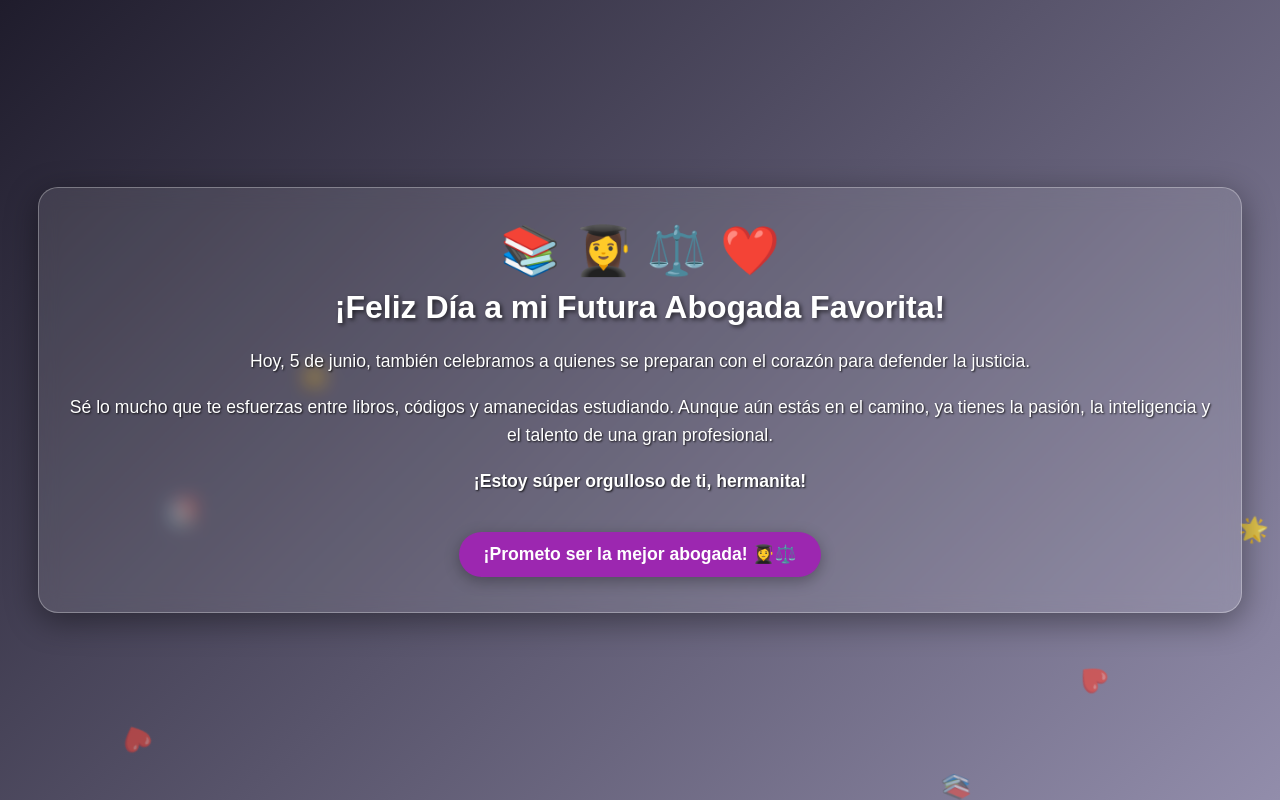
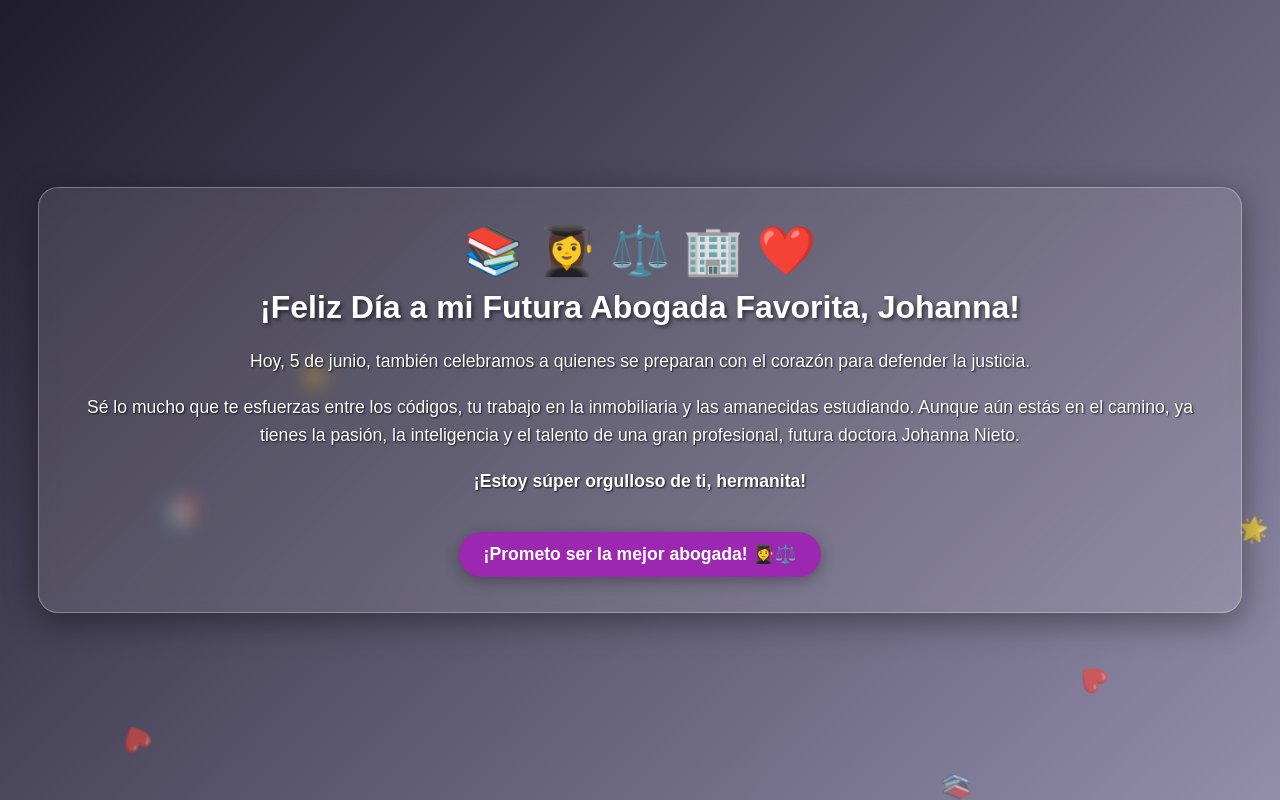
Before and after one commit to Anieto1703/sorpresa-hermana, a plain HTML site: page index.html in a window 1280 px wide. Drawn offline with Linux system fonts and the light colour scheme.

Commit message:
index.html

```diff
--- a/index.html
+++ b/index.html
@@ -79,10 +79,10 @@
 <body>
 
   <div class="tarjeta">
-    <div class="iconos">📚 👩‍🎓 ⚖️ ❤️</div>
-    <h1>¡Feliz Día a mi Futura Abogada Favorita!</h1>
+    <div class="iconos">📚 👩‍🎓 ⚖️ 🏢 ❤️</div>
+    <h1>¡Feliz Día a mi Futura Abogada Favorita, Johanna!</h1>
     <p>Hoy, 5 de junio, también celebramos a quienes se preparan con el corazón para defender la justicia.</p>
-    <p>Sé lo mucho que te esfuerzas entre libros, códigos y amanecidas estudiando. Aunque aún estás en el camino, ya tienes la pasión, la inteligencia y el talento de una gran profesional.</p>
+    <p>Sé lo mucho que te esfuerzas entre los códigos, tu trabajo en la inmobiliaria y las amanecidas estudiando. Aunque aún estás en el camino, ya tienes la pasión, la inteligencia y el talento de una gran profesional, futura doctora Johanna Nieto.</p>
     <p><strong>¡Estoy súper orgulloso de ti, hermanita!</strong></p>
 
     <button onclick="promesa()">¡Prometo ser la mejor abogada! 👩‍🎓⚖️</button>
@@ -99,7 +99,7 @@
       const particula = document.createElement('div');
       particula.classList.add('particula');
 
-      const simbolos = ['✨', '📚', '⚖️', '👩‍🎓', '💡', '🌟', '❤️'];
+      const simbolos = ['✨', '📚', '⚖️', '👩‍🎓', '🏢', '🌟', '❤️'];
       particula.innerHTML = simbolos[Math.floor(Math.random() * simbolos.length)];
 
       particula.style.left = Math.random() * 100 + 'vw';
```
